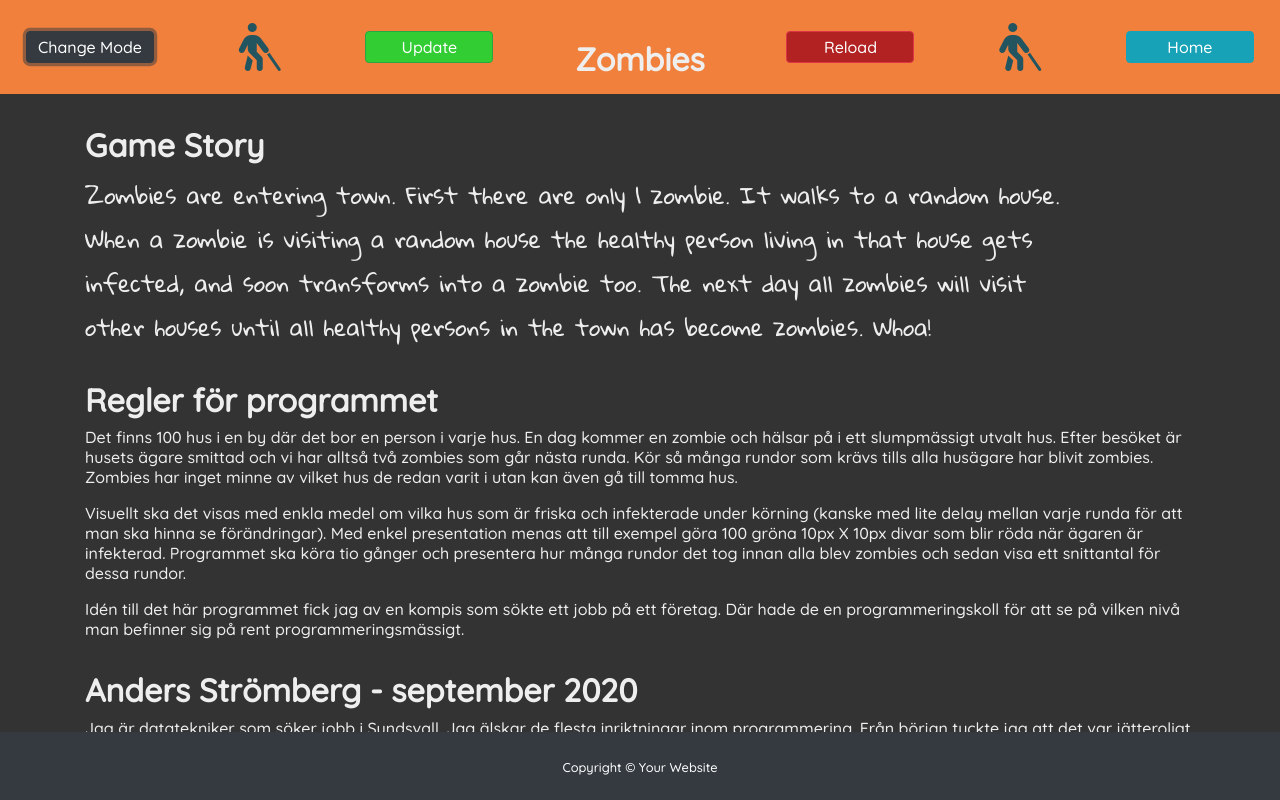
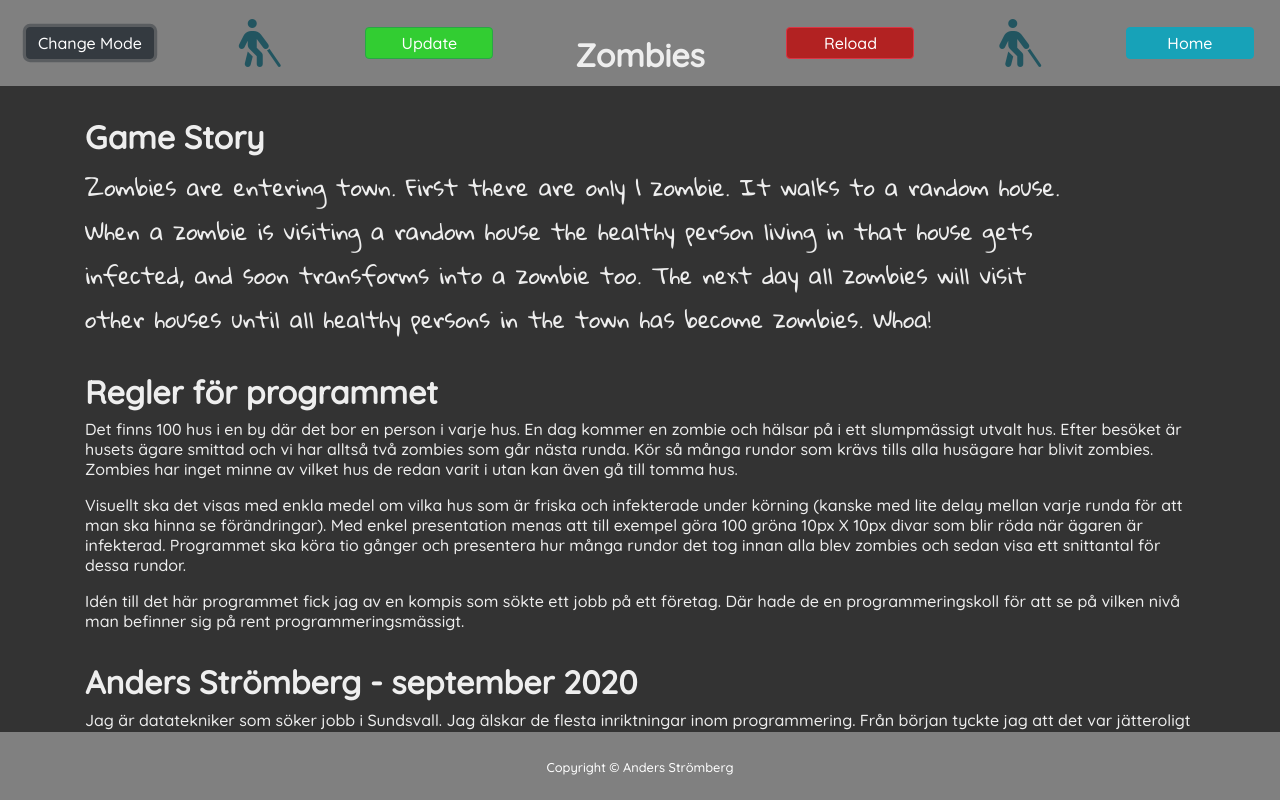
Before and after one commit to anst9000/Zombies, a plain HTML site: page about.html in a window 1280 px wide. Both pictures are taken after a click on the button "Change Mode". Shown: the top 800 px of the page. Drawn offline with nearby package versions, Linux system fonts and the light colour scheme; a web font is replaced by a local one.

Commit message:
Updates for dark mode and contact info

```diff
--- a/about.html
+++ b/about.html
@@ -24,7 +24,7 @@
 
 <body>
 
-  <nav class="navbar navbar-light" style="background-color: #F0803C;">
+  <nav class="navbar navbar-light py-1">
     <button class="btn btn-dark" id="changeMode">Change Mode</button>
     <i class="zombie fas fa-blind"></i>
     <button class="btn btn-success" id="update">Update</button>
@@ -94,9 +94,9 @@
 
   </div>
 
-  <footer id="sticky-footer" class="py-4 bg-dark">
+  <footer id="sticky-footer" class="py-4">
     <div class="container text-center text-white">
-      <small>Copyright &copy; Your Website</small>
+      <small>Copyright &copy; Anders Strömberg</small>
     </div>
   </footer>
 
--- a/about.js
+++ b/about.js
@@ -1,3 +1,10 @@
+const body = document.body;
+const stickyFooter = document.getElementById("sticky-footer");
+const navbar = document.querySelector(".navbar");
+
+
 $('#changeMode').click(function () {
-  document.body.classList.toggle('dark-mode');
+  body.classList.toggle("dark-mode");
+  stickyFooter.classList.toggle("dark-mode");
+  navbar.classList.toggle("dark-mode");
 });
--- a/main.js
+++ b/main.js
@@ -1,4 +1,6 @@
 const headerText = document.getElementById("header-text");
+const stickyFooter = document.getElementById("sticky-footer");
+const navbar = document.querySelector(".navbar");
 const allHouses = document.getElementsByClassName("house");
 const epidemicsText = document.getElementById("epidemics");
 const roundsPerEpidemicText = document.getElementById("rounds-per-epidemic");
@@ -124,6 +126,8 @@ $("#reload").click(function () {
 
 $("#changeMode").click(function () {
   body.classList.toggle("dark-mode");
+  stickyFooter.classList.toggle("dark-mode");
+  navbar.classList.toggle("dark-mode");
   for (let house = 0; house < allHouses.length; house++) {
     allHouses[house].classList.toggle("dark-mode");
   }
--- a/styles.css
+++ b/styles.css
@@ -11,6 +11,10 @@ html, body {
   font-family: 'Quicksand', sans-serif;
 }
 
+body {
+  height: 100vw;
+}
+
 h2 {
   font-weight: 700;
   margin-top: 1em;
@@ -19,6 +23,13 @@ h2 {
 /* .container {
 
 } */
+
+.navbar {
+  background-color: #F0803C;
+}
+.navbar.dark-mode {
+  background-color: grey;
+}
 
 .zombie {
 	font-size: 3rem;
@@ -71,6 +82,14 @@ h2 {
   font-size: 1.4em;
 }
 
+footer {
+  background-color: #F0803C;
+}
+
+footer.dark-mode {
+  background-color: grey;
+}
+
 #sticky-footer {
    position: fixed;
    left: 0;
```
Also changed, not shown: index.html (+2 -2 lines).
